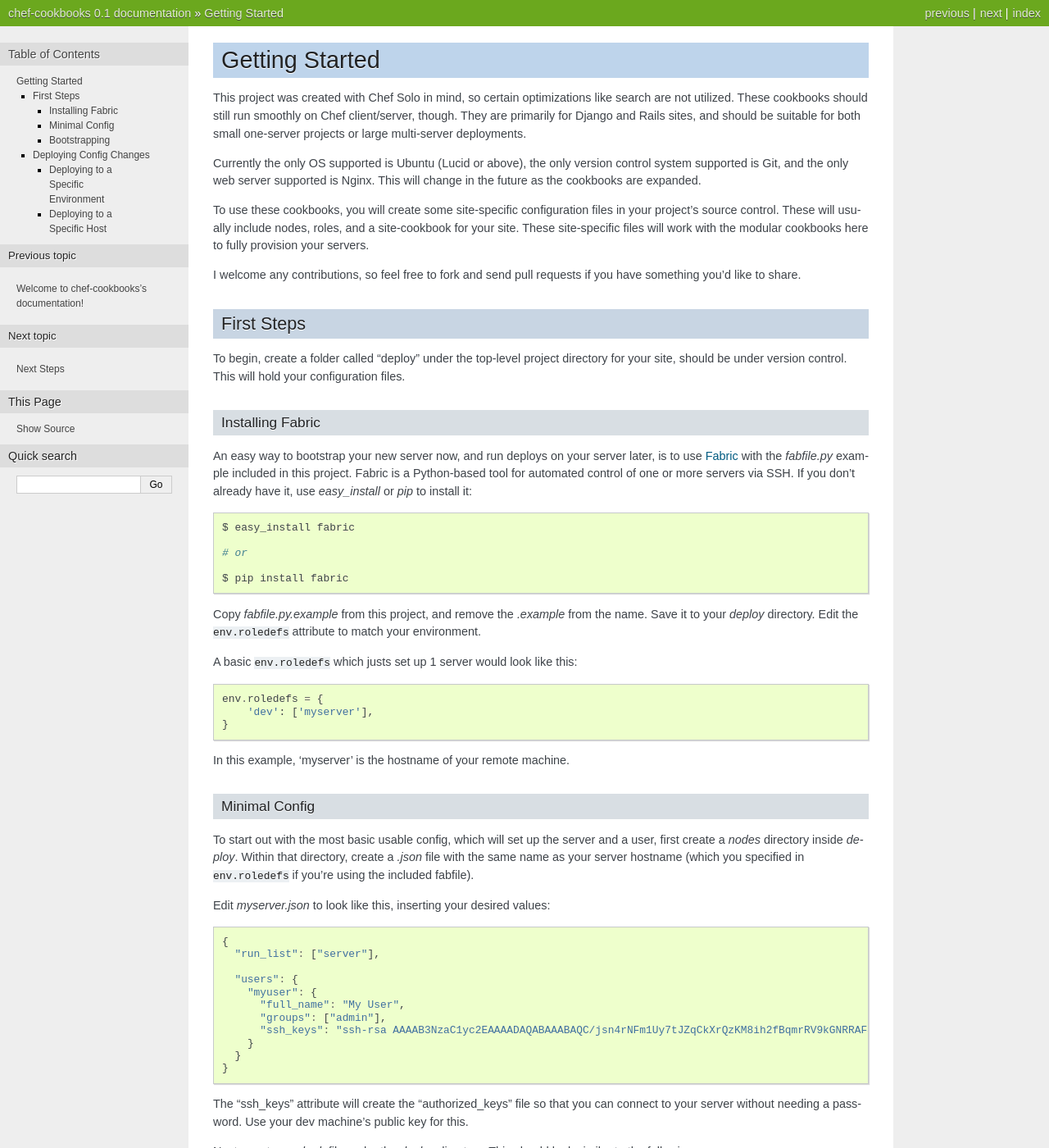
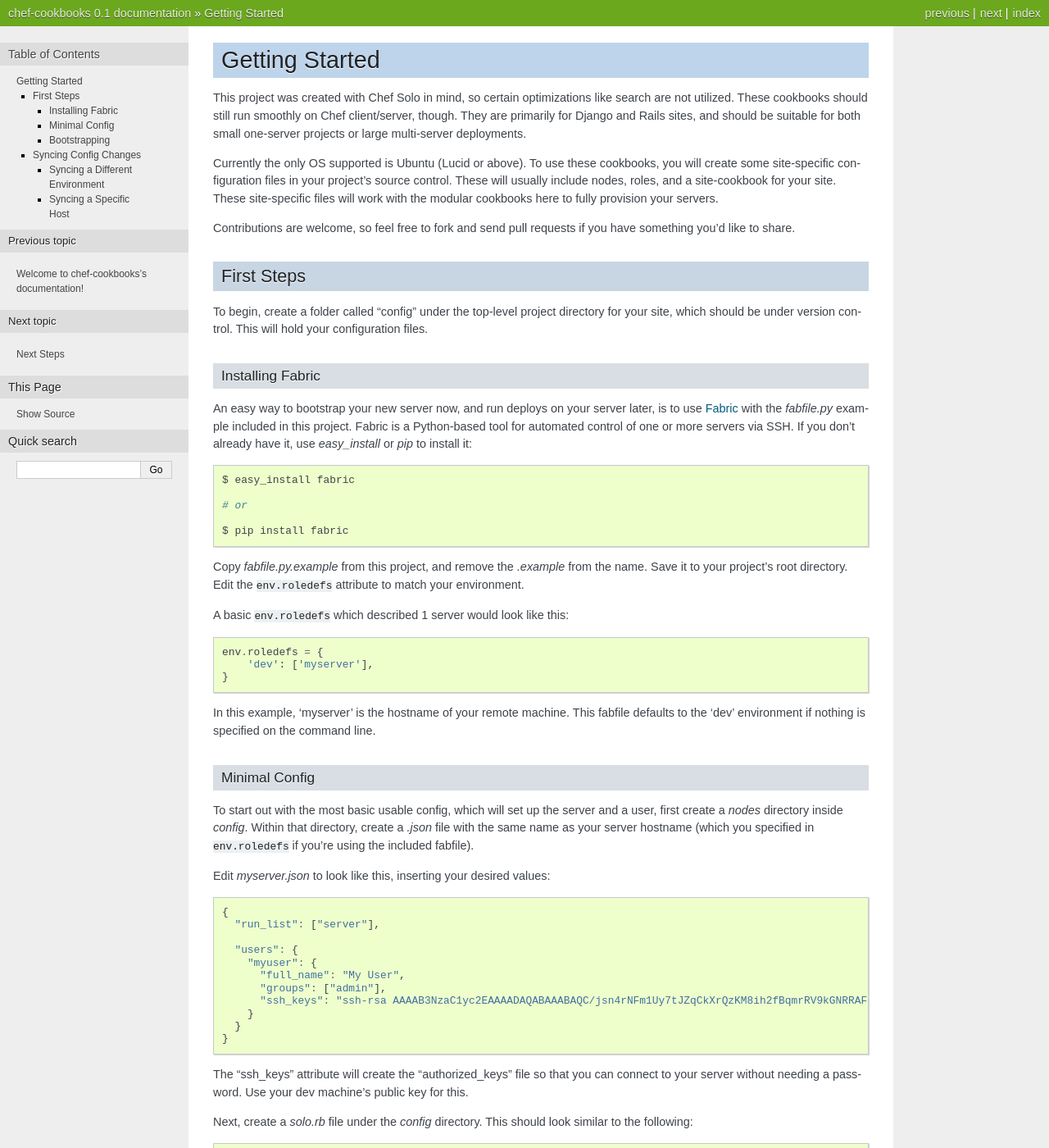
Before and after one commit to bkonkle/chef-cookbooks, a Sphinx documentation site: the page built from docs/gettingstarted.rst, in a window 1280 px wide and 1400 px high. Shown: the whole window at 82% size. Built offline with Sphinx 7.4.7, drawn with Linux system fonts in a browser that asks for light colours; some of the changed text lies outside the part shown.

Commit message:
Updated the docs and fabfile to indicate a slight change in recommended structure

```diff
--- a/docs/gettingstarted.rst
+++ b/docs/gettingstarted.rst
@@ -9,23 +9,20 @@ client/server, though.  They are primarily for Django and Rails sites, and
 should be suitable for both small one-server projects or large multi-server
 deployments.
 
-Currently the only OS supported is Ubuntu (Lucid or above), the only version
-control system supported is Git, and the only web server supported is Nginx.
-This will change in the future as the cookbooks are expanded.
+Currently the only OS supported is Ubuntu (Lucid or above). To use these
+cookbooks, you will create some site-specific configuration files in your
+project's source control. These will usually include nodes, roles, and a
+site-cookbook for your site. These site-specific files will work with the
+modular cookbooks here to fully provision your servers.
 
-To use these cookbooks, you will create some site-specific configuration
-files in your project's source control.  These will usually include nodes,
-roles, and a site-cookbook for your site.  These site-specific files will
-work with the modular cookbooks here to fully provision your servers.
-
-I welcome any contributions, so feel free to fork and send pull requests if
-you have something you'd like to share.
+Contributions are welcome, so feel free to fork and send pull requests if you
+have something you'd like to share.
 
 First Steps
 ***********
 
-To begin, create a folder called "deploy" under the top-level project directory
-for your site, should be under version control.  This will hold your
+To begin, create a folder called "config" under the top-level project directory
+for your site, which should be under version control.  This will hold your
 configuration files.
 
 Installing Fabric
@@ -43,13 +40,13 @@ install it::
 
     $ pip install fabric
 
-.. _Fabric: <http://docs.fabfile.org/0.9.3/>
+.. _Fabric: <http://docs.fabfile.org/>
 
 Copy *fabfile.py.example* from this project, and remove the *.example* from the
-name.  Save it to your *deploy* directory.  Edit the ``env.roledefs`` attribute
-to match your environment.
+name.  Save it to your project's root directory.  Edit the ``env.roledefs``
+attribute to match your environment.
 
-A basic ``env.roledefs`` which justs set up 1 server would look like this:
+A basic ``env.roledefs`` which described 1 server would look like this:
 
 .. code-block:: python
 
@@ -57,13 +54,15 @@ A basic ``env.roledefs`` which justs set up 1 server would look like this:
         'dev': ['myserver'],
     }
 
-In this example, 'myserver' is the hostname of your remote machine.
+In this example, 'myserver' is the hostname of your remote machine.  This
+fabfile defaults to the 'dev' environment if nothing is specified on the
+command line.
 
 Minimal Config
 --------------
 
 To start out with the most basic usable config, which will set up the server
-and a user, first create a *nodes* directory inside *deploy*.  Within that
+and a user, first create a *nodes* directory inside *config*.  Within that
 directory, create a *.json* file with the same name as your server hostname
 (which you specified in ``env.roledefs`` if you're using the included fabfile).
 
@@ -87,7 +86,7 @@ The "ssh_keys" attribute will create the "authorized_keys" file so that you
 can connect to your server without needing a password.  Use your dev machine's
 public key for this.
 
-Next, create a *solo.rb* file under the *deploy* directory.  This should look
+Next, create a *solo.rb* file under the *config* directory.  This should look
 similar to the following:
 
 .. code-block:: ruby
@@ -100,37 +99,40 @@ Bootstrapping
 -------------
 
 You are now ready to bootstrap your machine, which will install all the
-packages needed for Chef and then deploy your configuration.  Switch to the
-deploy directory and run the ``fab bootstrap`` command.  You'll likely have to
-enter your root password twice along the way, but at the end of the process
-you should be able to SSH into your server under the user you created without
-needing a password.
+packages needed for Chef and then sync your configuration.  Switch to the
+*config* directory and run the ``fab bootstrap`` command::
 
-Deploying Config Changes
-************************
+    $ fab bootstrap
 
-To deploy, you need to switch to the *deploy* directory and run the ``fab
-deploy`` command. This command will use *rsync* to synchronize your local
-*deploy* directory to each remote server, and then run *chef-solo* to update
-the configuration and deploy the new code.
+You'll likely have to enter your root password twice along the way, but at the
+end of the process you should be able to SSH into your server under the user
+you created without needing a password.
 
-Note that the files in your local checkout of *deploy* will be copied directly
+Syncing Config Changes
+**********************
+
+To update your configuration, you need to run the ``fab sync_config`` command.
+This command will use *rsync* to synchronize your local *config* directory to
+each remote server, and then run *chef-solo* to update the configuration::
+
+    $ fab sync_config
+
+Note that the files in your local *config* directory will be copied directly
 to the server using *rsync*, so make sure you are on the right branch before
-running the deploy.
+running the sync.
 
-Deploying to a Specific Environment
+Syncing a Different Environment
 -----------------------------------
 
-Fabric will default to the "dev" environment. If you want to deploy to a
-different role, you will need to use the -R option and specify the rolename
-from ``env.roledefs``. For example::
+Fabric will default to the "dev" environment. If you want to sync a
+different environment, you will need to use the -R option and specify the
+rolename from ``env.roledefs``. For example::
 
-    $ fab -R prod deploy
+    $ fab -R prod sync_config
 
-Deploying to a Specific Host
+Syncing a Specific Host
 ----------------------------
 
-If you need to deploy to just one host, you can use the -H option. For
-example::
+If you need to sync to just one host, you can use the -H option. For example::
 
-    $ fab -H myhost deploy
+    $ fab -H myhost sync_config
```
Also changed, not shown: docs/nextsteps.rst (+7 -8 lines), 1 other file.
